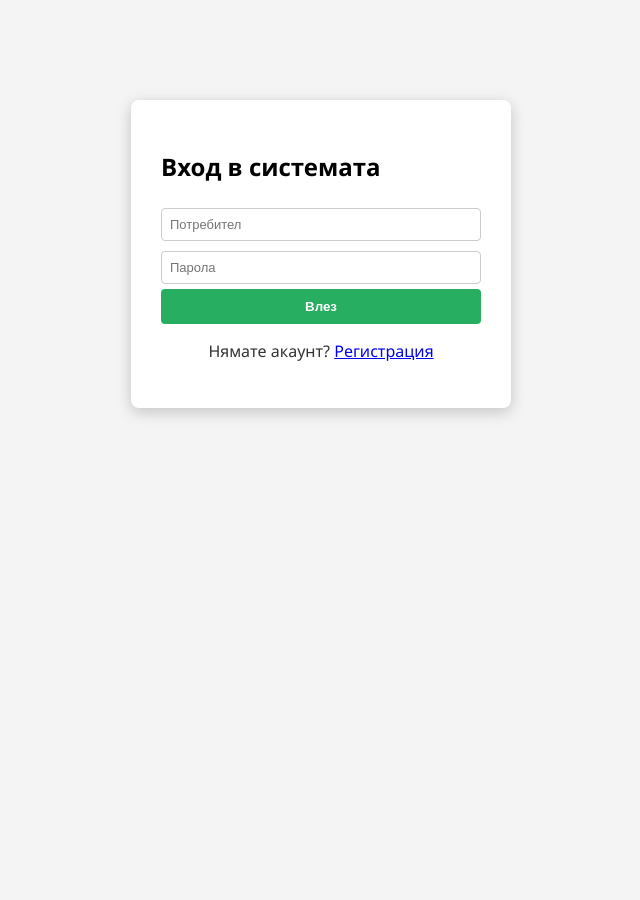
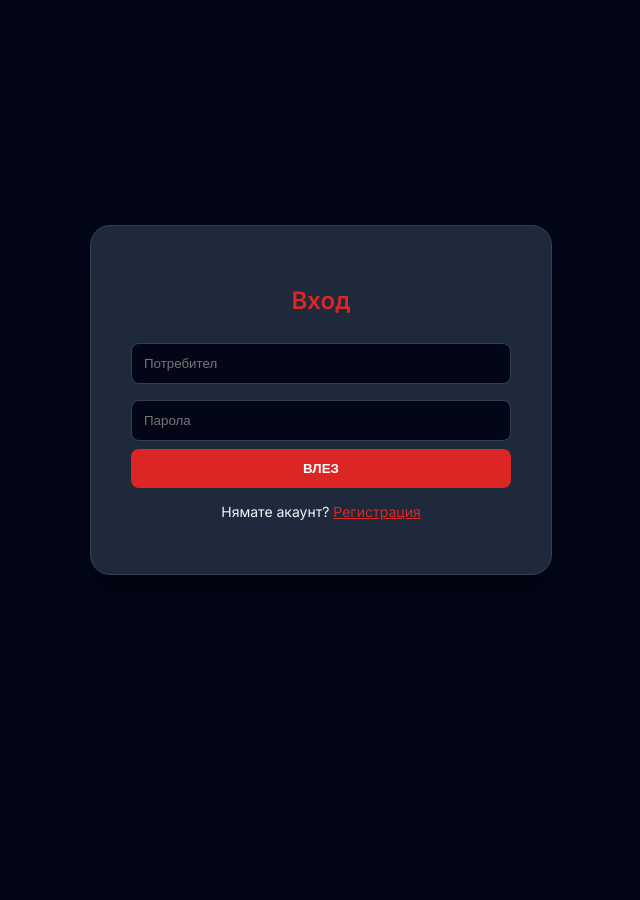
Before and after one commit to codingburgas/iara-gdbpzn-BZIleva23, a Flask app: page /login in a window 1280 px wide. Shown: the whole page, without its empty margins (319-959 px from the left). After the commit the page ends 575 px from the top, so only its background shows below. Run offline with Flask 3, Linux system fonts and the light colour scheme.

Commit message:
Update UI

```diff
--- a/app.py
+++ b/app.py
@@ -1,83 +1,56 @@
-from flask import Flask, render_template, request, redirect, url_for, session, flash
+from flask import Flask, render_template, request, redirect, url_for, session
 from models import db, User, Incident
 import folium
 
 app = Flask(__name__)
 app.config['SQLALCHEMY_DATABASE_URI'] = 'sqlite:///fire_system.db'
-app.config['SQLALCHEMY_TRACK_MODIFICATIONS'] = False
-app.config['SECRET_KEY'] = 'dev-key-123'
-
+app.config['SECRET_KEY'] = 'fire-secure-key'
 db.init_app(app)
 
 with app.app_context():
     db.create_all()
 
-
 @app.route('/')
 def index():
-    if 'user_id' not in session:
-        return redirect(url_for('login'))
-
+    if 'user_id' not in session: return redirect(url_for('login'))
     incidents_list = Incident.query.order_by(Incident.timestamp.desc()).all()
-    folium_map = folium.Map(location=[42.7, 24.5], zoom_start=7)
-
+    # Тъмна карта за модерен вид
+    m = folium.Map(location=[42.7, 24.5], zoom_start=7, tiles='CartoDB dark_matter', zoom_control=False)
     for inc in incidents_list:
-        folium.Marker(
-            location=[inc.lat, inc.lon],
-            popup=f"<b>{inc.title}</b><br>{inc.description}",
-            icon=folium.Icon(color='red', icon='fire', prefix='fa')
-        ).add_to(folium_map)
-
-    map_html = folium_map._repr_html_()
-    return render_template('index.html', incidents=incidents_list, map_html=map_html, user=session['username'])
-
-
-@app.route('/add_incident', methods=['POST'])
-def add_incident():
-    if 'user_id' not in session:
-        return redirect(url_for('login'))
-
-    title = request.form.get('title')
-    description = request.form.get('description')
-    lat = float(request.form.get('lat'))
-    lon = float(request.form.get('lon'))
-
-    new_inc = Incident(title=title, lat=lat, lon=lon, description=description)
-    db.session.add(new_inc)
-    db.session.commit()
-    return redirect(url_for('index'))
-
+        folium.Marker([inc.lat, inc.lon], popup=inc.title).add_to(m)
+    return render_template('index.html', incidents=incidents_list, map_html=m._repr_html_(), user=session['username'])
 
 @app.route('/login', methods=['GET', 'POST'])
 def login():
     if request.method == 'POST':
         user = User.query.filter_by(username=request.form['username'], password=request.form['password']).first()
         if user:
-            session['user_id'] = user.id
-            session['username'] = user.username
+            session['user_id'], session['username'] = user.id, user.username
             return redirect(url_for('index'))
-        flash('Грешни данни!')
     return render_template('login.html')
-
 
 @app.route('/register', methods=['GET', 'POST'])
 def register():
     if request.method == 'POST':
-        if User.query.filter_by(username=request.form['username']).first():
-            flash('Името е заето!')
-        else:
-            new_user = User(username=request.form['username'], password=request.form['password'])
-            db.session.add(new_user)
-            db.session.commit()
-            return redirect(url_for('login'))
+        new_user = User(username=request.form['username'], password=request.form['password'])
+        db.session.add(new_user)
+        db.session.commit()
+        return redirect(url_for('login'))
     return render_template('register.html')
 
+@app.route('/add_incident', methods=['POST'])
+def add_incident():
+    if 'user_id' not in session: return redirect(url_for('login'))
+    new_inc = Incident(title=request.form.get('title'), description=request.form.get('description'),
+                       lat=float(request.form.get('lat')), lon=float(request.form.get('lon')))
+    db.session.add(new_inc)
+    db.session.commit()
+    return redirect(url_for('index'))
 
 @app.route('/logout')
 def logout():
     session.clear()
     return redirect(url_for('login'))
 
-
 if __name__ == '__main__':
     app.run(debug=True)
--- a/models.py
+++ b/models.py
@@ -7,7 +7,6 @@ class User(db.Model):
     id = db.Column(db.Integer, primary_key=True)
     username = db.Column(db.String(50), unique=True, nullable=False)
     password = db.Column(db.String(100), nullable=False)
-    role = db.Column(db.String(20), default='firefighter')
 
 class Incident(db.Model):
     id = db.Column(db.Integer, primary_key=True)
--- a/static/style.css
+++ b/static/style.css
@@ -1,9 +1,63 @@
-body { margin: 0; display: flex; height: 100vh; font-family: 'Segoe UI', sans-serif; background: #f4f4f4; overflow: hidden; }
-#sidebar { width: 350px; background: #2c3e50; color: white; padding: 20px; display: flex; flex-direction: column; box-shadow: 2px 0 5px rgba(0,0,0,0.3); z-index: 10; }
-#map { flex: 1; z-index: 1; }
-.card { background: #34495e; padding: 12px; margin-bottom: 10px; border-radius: 6px; border-left: 5px solid #e74c3c; }
-.btn-logout { background: #e74c3c; color: white; text-decoration: none; padding: 5px 12px; border-radius: 4px; float: right; font-size: 13px; }
-input { width: 100%; padding: 8px; margin: 5px 0; border-radius: 4px; border: 1px solid #ccc; box-sizing: border-box; font-size: 13px; }
-button { width: 100%; padding: 10px; background: #27ae60; color: white; border: none; border-radius: 4px; cursor: pointer; font-weight: bold; }
-button:hover { opacity: 0.9; }
-.auth-container { width: 320px; margin: 100px auto; background: white; padding: 30px; border-radius: 8px; box-shadow: 0 4px 15px rgba(0,0,0,0.2); }
+@import url('https://fonts.googleapis.com/css2?family=Inter:wght@300;400;600&display=swap');
+
+:root {
+    --bg-main: #020617;
+    --card-bg: #1e293b;
+    --text: #f1f5f9;
+    --primary-red: #dc2626;
+    --border: #334155;
+}
+
+[data-theme="light"] {
+    --bg-main: #f8fafc;
+    --card-bg: #ffffff;
+    --text: #0f172a;
+    --border: #e2e8f0;
+}
+
+body, html { margin: 0; height: 100%; font-family: 'Inter', sans-serif; background: var(--bg-main); color: var(--text); }
+
+/* ФОРМА ЗА ВХОД - ПРАВОЪГЪЛНИК В ЦЕНТЪРА */
+.auth-wrapper {
+    display: flex; justify-content: center; align-items: center; height: 100vh;
+}
+.auth-box {
+    width: 380px; padding: 40px; background: var(--card-bg);
+    border-radius: 20px; box-shadow: 0 20px 25px rgba(0,0,0,0.3);
+    border: 1px solid var(--border); text-align: center;
+}
+
+/* SIDEBAR - ПЛАВАЩ */
+#sidebar {
+    position: absolute; top: 20px; left: 20px; bottom: 20px; width: 300px;
+    background: rgba(30, 41, 59, 0.8); backdrop-filter: blur(10px);
+    border-radius: 24px; border: 1px solid var(--border);
+    z-index: 1000; display: flex; flex-direction: column; padding: 20px;
+}
+
+input, select {
+    width: 100%; padding: 12px; margin: 8px 0; border-radius: 8px;
+    border: 1px solid var(--border); background: var(--bg-main); color: var(--text);
+    box-sizing: border-box;
+}
+
+.btn-red {
+    width: 100%; padding: 12px; background: var(--primary-red);
+    color: white; border: none; border-radius: 8px; font-weight: 600; cursor: pointer;
+}
+
+#map { position: absolute; top: 0; left: 0; width: 100%; height: 100%; z-index: 1; }
+
+.bottom-controls { margin-top: auto; display: flex; align-items: center; }
+.theme-btn {
+    cursor: pointer; background: var(--card-bg); border: 1px solid var(--border);
+    color: var(--text); width: 40px; height: 40px; border-radius: 10px;
+}
+
+/* АНИМАЦИЯ */
+@keyframes pulse {
+    0% { transform: scale(1); opacity: 1; }
+    50% { transform: scale(1.2); opacity: 0.7; }
+    100% { transform: scale(1); opacity: 1; }
+}
+.leaflet-marker-icon { animation: pulse 2s infinite; }
--- a/templates/login.html
+++ b/templates/login.html
@@ -1,18 +1,19 @@
 <!DOCTYPE html>
-<html>
+<html lang="bg">
 <head>
-    <title>Вход</title>
     <link rel="stylesheet" href="{{ url_for('static', filename='style.css') }}">
 </head>
-<body style="display: block;">
-    <div class="auth-container">
-        <h2>Вход в системата</h2>
+<body class="auth-wrapper">
+    <div class="auth-box">
+        <h2 style="color: var(--primary-red);">Вход</h2>
         <form method="POST">
             <input type="text" name="username" placeholder="Потребител" required>
             <input type="password" name="password" placeholder="Парола" required>
-            <button type="submit">Влез</button>
+            <button type="submit" class="btn-red">ВЛЕЗ</button>
         </form>
-        <p style="color: #333; text-align: center;">Нямате акаунт? <a href="{{ url_for('register') }}">Регистрация</a></p>
+        <p style="font-size: 14px; margin-top: 15px;">
+            Нямате акаунт? <a href="{{ url_for('register') }}" style="color: var(--primary-red);">Регистрация</a>
+        </p>
     </div>
 </body>
 </html>
```
Also changed, not shown: templates/index.html (+41 -21 lines), templates/register.html (+8 -7 lines).
